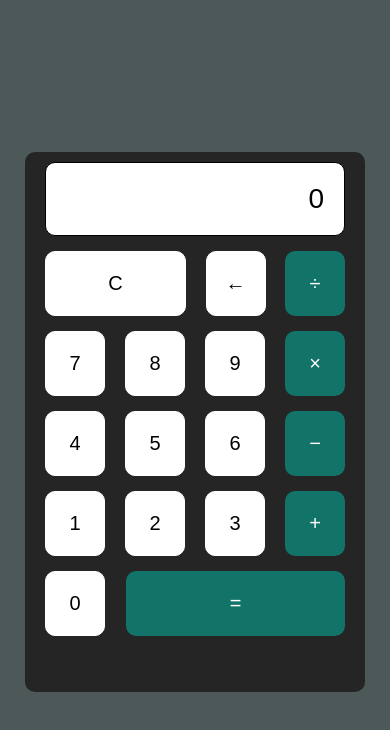
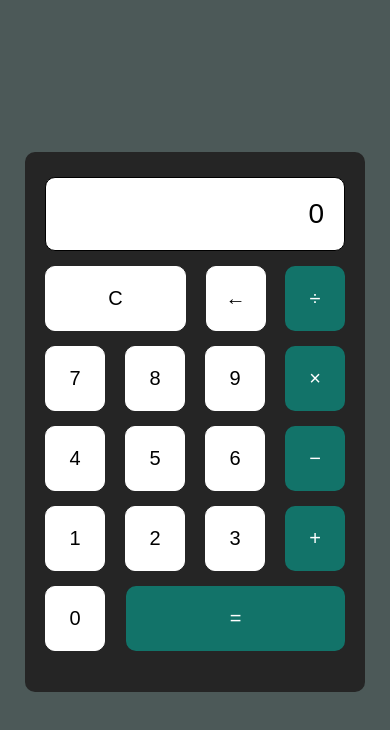
Before and after one commit to rovicz/Calculator, a plain HTML site: page index.html in a window 390 px wide. Drawn offline with Linux system fonts and the light colour scheme.

Commit message:
responsive 1.2

```diff
--- a/src/style.css
+++ b/src/style.css
@@ -94,7 +94,7 @@ body {
 @media (max-width: 739px) {
   .wrapper {
     max-width: 340px;
-    padding: 10px 20px;
+    padding: 25px 20px;
   }
 
   .screen {
```
